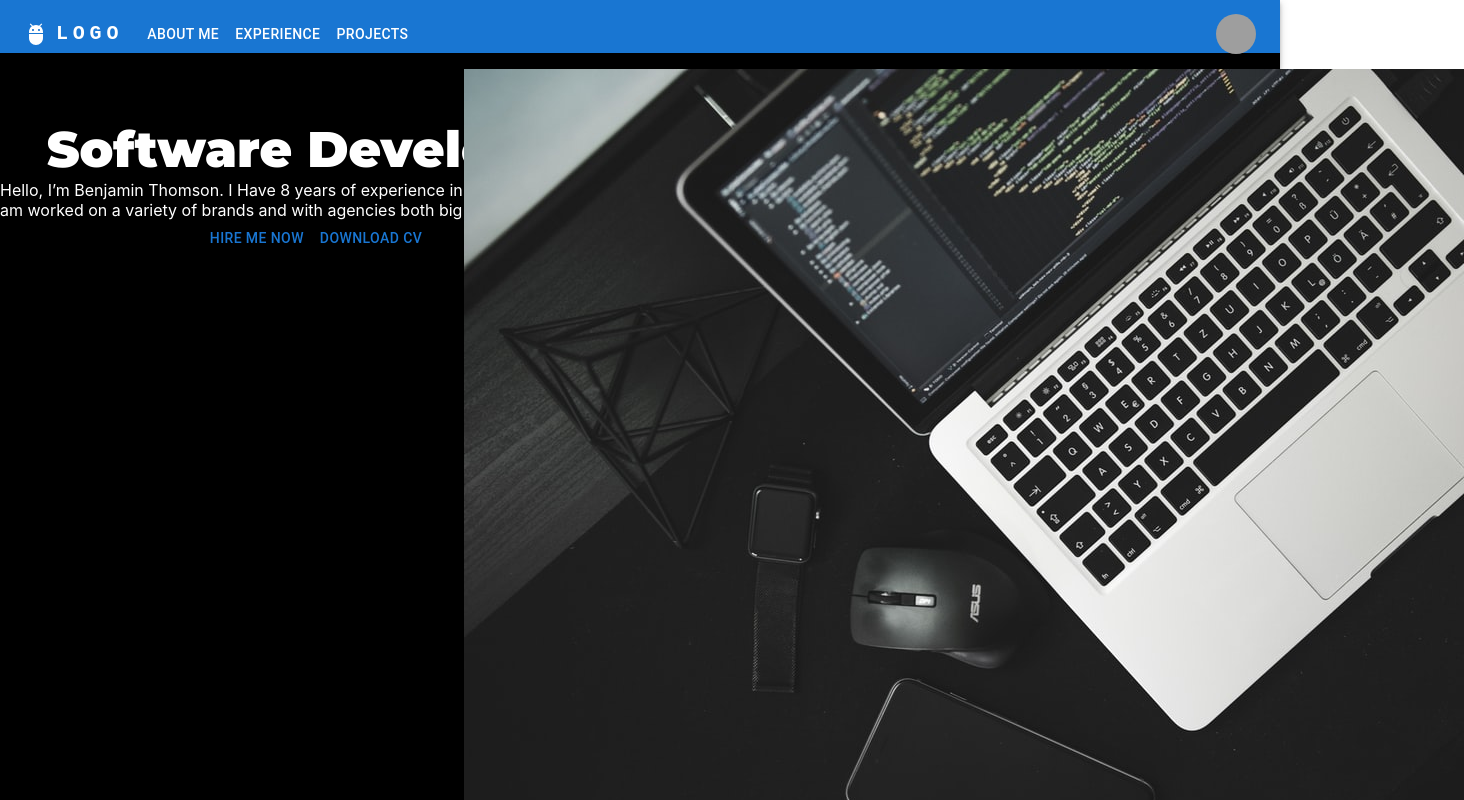
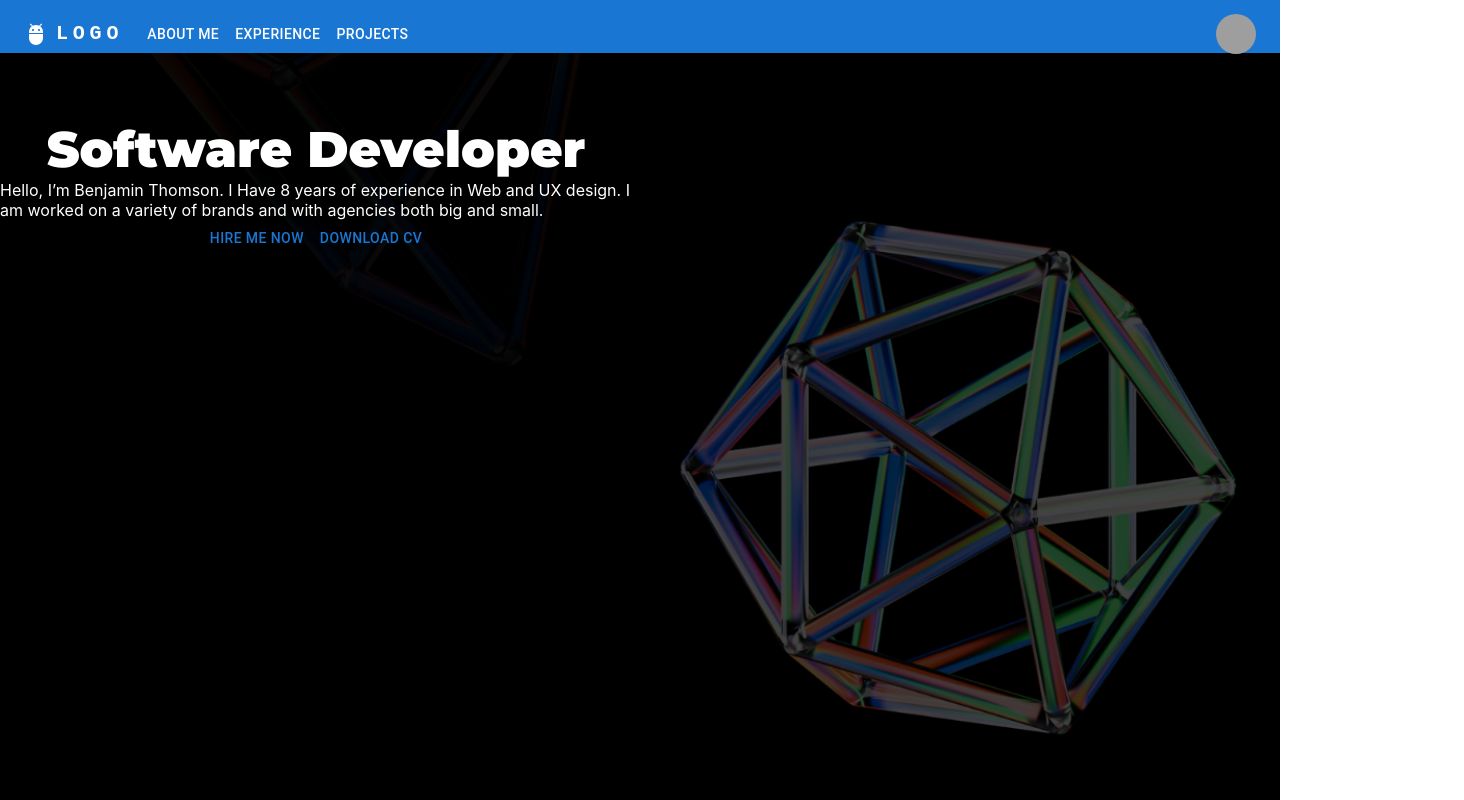
Before and after one commit to preto93/portfolio, a React (Create React App) app in the folder portfolio/: page / in a window 1280 px wide. Shown: the top 800 px of the page, 1464 px wide, since content can reach past the window. Built offline with nearby package versions, Linux system fonts and the light colour scheme; grey boxes are pictures that could not be loaded.

Commit message:
added background to home

```diff
--- a/portfolio/src/components/About/About.jsx
+++ b/portfolio/src/components/About/About.jsx
@@ -7,7 +7,7 @@ const About = () => {
     <>
       <h1>About ME</h1>
 
-      <Grid container xs={12}>
+      <Grid container item xs={12}>
         <Grid item md={3}>
           <p>IMAGEN MIA</p>
         </Grid>
@@ -35,7 +35,7 @@ const About = () => {
           <p>English, Spanish, French</p>
 
           <h2>What IM Doing</h2>
-          <Grid container md={12}>
+          <Grid container item md={12}>
             <Grid item md={4}>
           <Box
             sx={{
--- a/portfolio/src/components/Home/Home.css
+++ b/portfolio/src/components/Home/Home.css
@@ -1,3 +1,9 @@
+.backgroundHome{
+    background: url(../../assets/background.png) no-repeat center center fixed;
+    background-size: cover;
+    height: 100vh;
+}
+
 .title{
     text-align: center;
     font-size: 50px;
--- a/portfolio/src/components/Home/Home.jsx
+++ b/portfolio/src/components/Home/Home.jsx
@@ -1,17 +1,15 @@
 import React from "react";
 import "./Home.css";
-import { styled } from "@mui/material/styles";
 import Box from "@mui/material/Box";
-import Paper from "@mui/material/Paper";
 import Grid from "@mui/material/Grid";
 import Button from "@mui/material/Button";
-import Back from '../../assets/back.jpg';
+import Background from '../../assets/background.png';
 
 const Home = () => {
   return (
     <>
-      <Box sx={{ flexGrow: 1, backgroundColor: 'black' }} >
-        <Grid container spacing={2}>
+      <Box sx={{ flexGrow: 1, }} className="backgroundHome">
+        <Grid container item spacing={2}>
           <Grid item md={6}>
             <Grid item md={12}>
               <div className="divider">
@@ -34,8 +32,7 @@ const Home = () => {
           </Grid>
           <Grid item md={6}>
             <Grid item md={12}>
-              <div className="divider">
-                <img src={Back} alt='back' />
+              <div className="divider" style={{ height: '0vh'}}>
 
               </div>
             </Grid>
```
Also changed, not shown: portfolio/src/assets/background.png (added).
